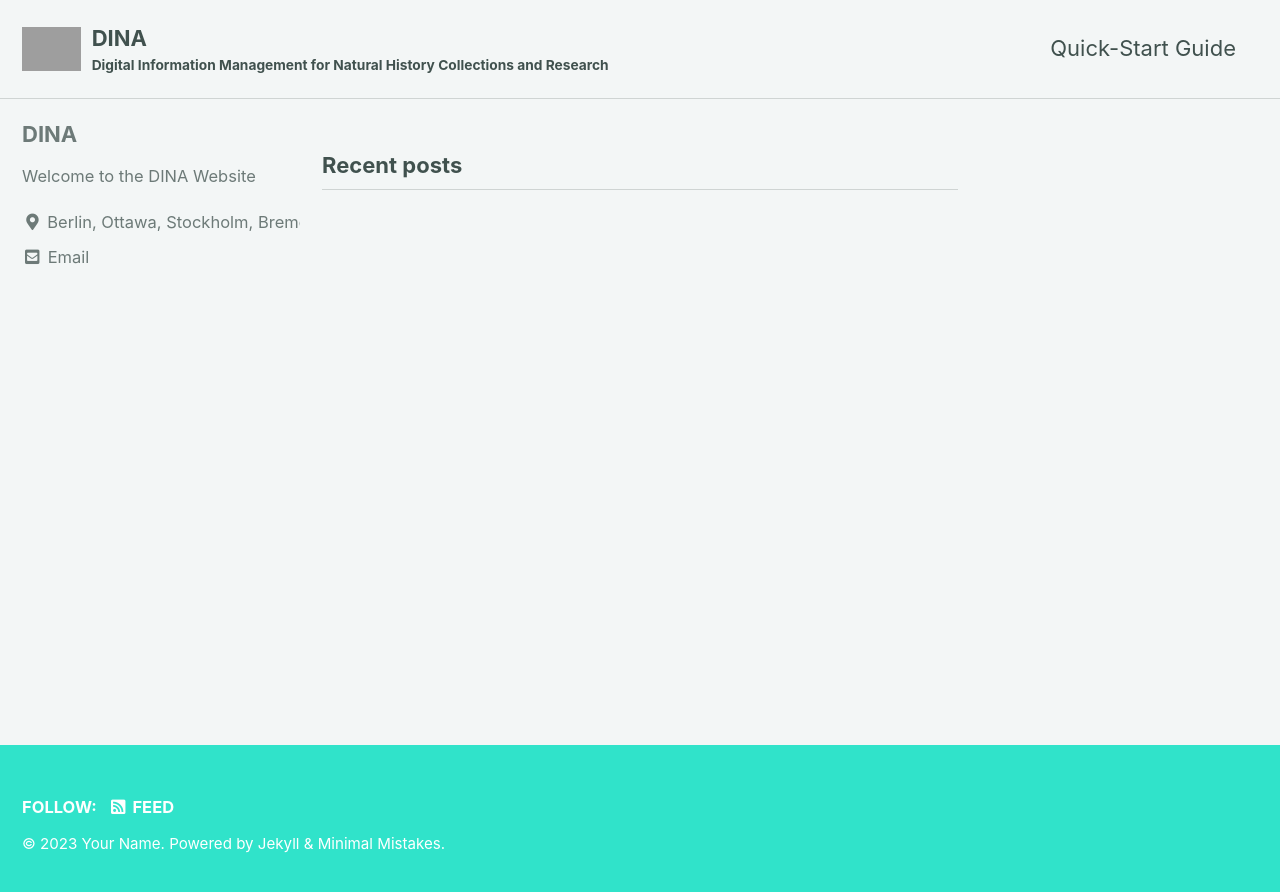
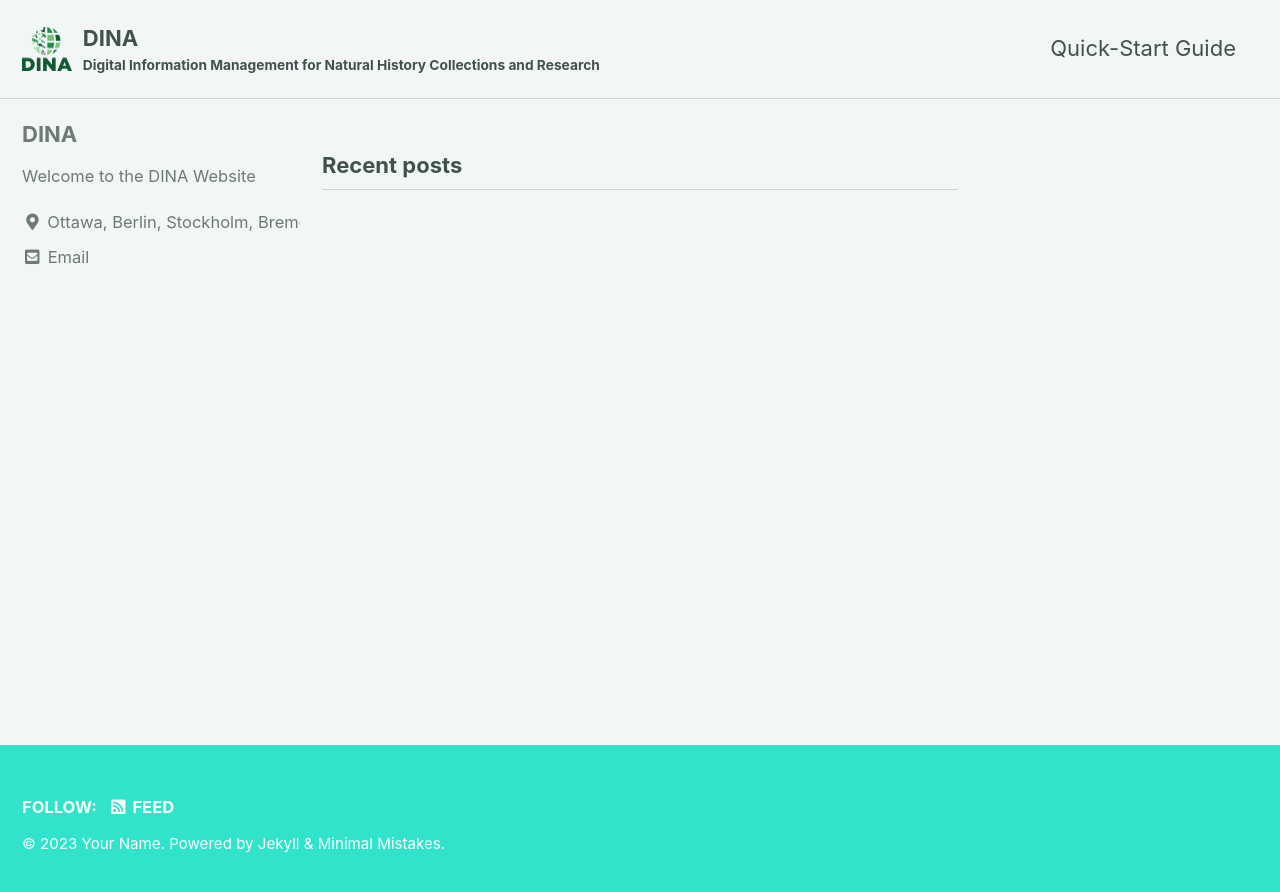
Before and after one commit to cboelling/new-dina-web.github.io, a Jekyll site: the page built from index.html, in a window 1280 px wide. Shown: the top 892 px of the page. Built offline with Jekyll 4.4.1, drawn with Linux system fonts in a browser that asks for light colours; cached includes are drawn as plain includes; the list of posts is cut into pages by our own code; grey boxes are pictures that could not be loaded.

Commit message:
add logo

```diff
--- a/_config.yml
+++ b/_config.yml
@@ -25,7 +25,7 @@ url                      : "http://docs.dina-project.net" # the base hostname &
 baseurl                  : "" # the subpath of your site, e.g. "/blog"
 repository               : "DINA-Web" # GitHub username/repo-name e.g. "mmistakes/minimal-mistakes"
 teaser                   : "/assets/images/500x300.png" # path of fallback teaser image, e.g. "/assets/images/500x300.png"
-logo                     : "/assets/images/88x88.png" # path of logo image to display in the masthead, e.g. "/assets/images/88x88.png"
+logo                     : "/assets/images/DINALogo.png" # path of logo image to display in the masthead, e.g. "/assets/images/88x88.png"
 masthead_title           : "" # overrides the website title displayed in the masthead, use " " for no title
 # breadcrumbs            : false # true, false (default)
 words_per_minute         : 200
@@ -107,7 +107,7 @@ author:
   name             : "DINA"
   avatar           : # path of avatar image, e.g. "/assets/images/bio-photo.jpg"
   bio              : "Welcome to the DINA Website"
-  location         : "Berlin, Ottawa, Stockholm, Bremen"
+  location         : "Ottawa, Berlin, Stockholm, Bremen"
   email            : "info@dina-project.net"
   links:
     - label: "Email"
```
Also changed, not shown: assets/images/DINALogo.png (added).
